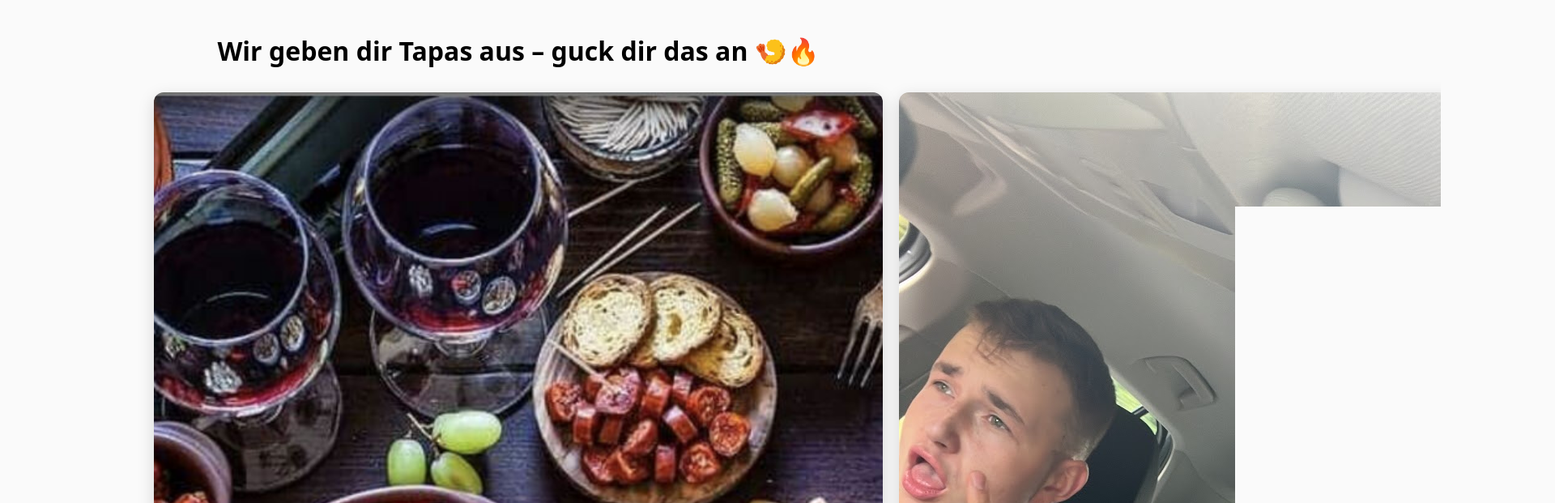
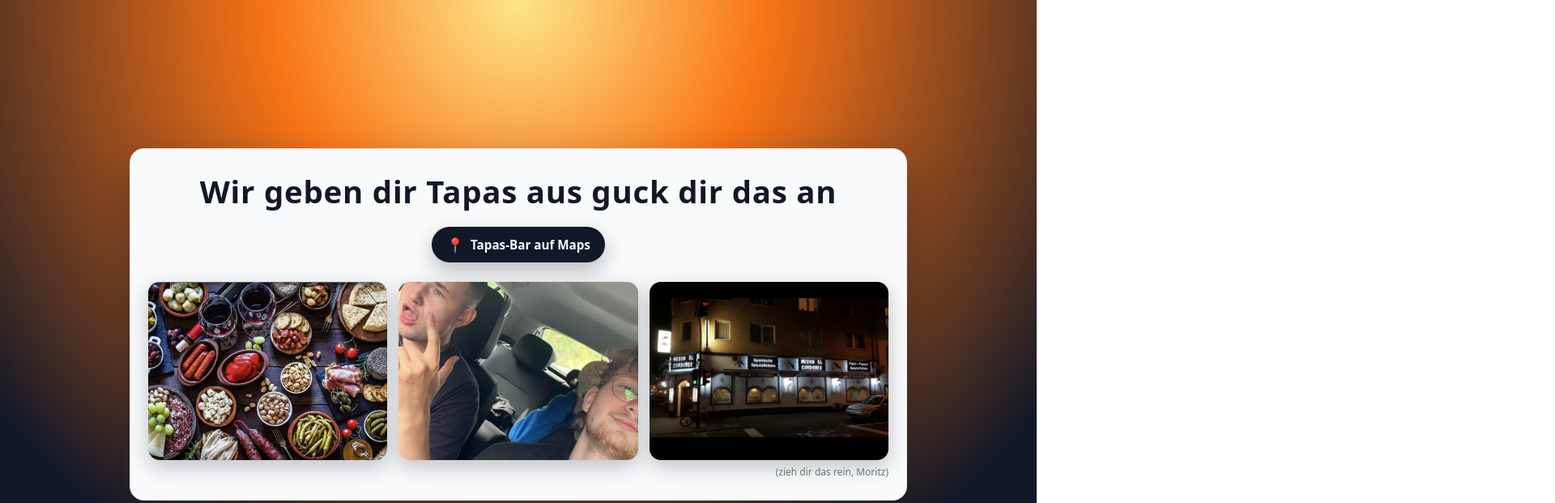
Before and after one commit to Jakobmue/Moritz-Tapas-Basi, a plain HTML site: page index.html in a window 1280 px wide. Shown: the top 621 px of the page at 81% size, 1920 px wide, since content can reach past the window. Drawn offline with Linux system fonts and the light colour scheme.

Commit message:
Refactor index.html for layout and content updates
Updated the title and modified the styling for improved layout and design. Adjusted content structure and added a map link.

```diff
--- a/index.html
+++ b/index.html
@@ -3,37 +3,134 @@
 <head>
   <meta charset="UTF-8" />
   <meta name="viewport" content="width=device-width, initial-scale=1.0" />
-  <title>Tapas Einladung</title>
+  <title>Tapas für Moritz</title>
   <style>
+    * {
+      box-sizing: border-box;
+      margin: 0;
+      padding: 0;
+    }
+
     body {
-      font-family: system-ui, sans-serif;
-      background: #fafafa;
-      margin: 0;
-      padding: 20px;
+      font-family: system-ui, -apple-system, BlinkMacSystemFont, "Segoe UI", sans-serif;
+      min-height: 100vh;
+      display: flex;
+      align-items: center;
+      justify-content: center;
+      padding: 24px;
+      background: radial-gradient(circle at top, #fde68a 0, #f97316 30%, #111827 80%);
+      color: #111827;
+    }
+
+    .card {
+      width: 100%;
+      max-width: 960px;
+      background: #f9fafb;
+      border-radius: 18px;
+      box-shadow: 0 20px 50px rgba(15, 23, 42, 0.35);
+      padding: 26px 22px 26px;
+      border: 1px solid rgba(15, 23, 42, 0.08);
+    }
+
+    .headline {
       text-align: center;
+      margin-bottom: 18px;
     }
+
+    .headline h1 {
+      font-size: clamp(1.8rem, 4vw, 2.4rem);
+      font-weight: 750;
+      letter-spacing: 0.02em;
+    }
+
+    .map-link {
+      display: flex;
+      justify-content: center;
+      margin-bottom: 24px;
+    }
+
+    .map-link a {
+      display: inline-flex;
+      align-items: center;
+      gap: 8px;
+      padding: 10px 18px;
+      border-radius: 999px;
+      border: none;
+      background: #111827;
+      color: #f9fafb;
+      text-decoration: none;
+      font-size: 0.95rem;
+      font-weight: 600;
+      box-shadow: 0 10px 25px rgba(0, 0, 0, 0.25);
+      transition: transform 0.12s ease, box-shadow 0.12s ease, background 0.12s ease;
+      cursor: pointer;
+    }
+
+    .map-link a span {
+      font-size: 1.1rem;
+    }
+
+    .map-link a:hover {
+      transform: translateY(-1px);
+      box-shadow: 0 14px 32px rgba(0, 0, 0, 0.3);
+      background: #020617;
+    }
+
     .gallery {
-      max-width: 900px;
-      margin: 30px auto;
-      display: flex;
-      gap: 20px;
+      display: grid;
+      grid-template-columns: repeat(auto-fit, minmax(220px, 1fr));
+      gap: 14px;
+      margin-bottom: 6px;
     }
+
     .gallery img {
       width: 100%;
-      border-radius: 12px;
-      box-shadow: 0 6px 20px rgba(0,0,0,0.15);
+      height: 220px;
       object-fit: cover;
+      border-radius: 14px;
+      box-shadow: 0 8px 24px rgba(15, 23, 42, 0.25);
+    }
+
+    .hint {
+      text-align: right;
+      font-size: 0.75rem;
+      color: #6b7280;
+      margin-top: 4px;
+    }
+
+    @media (max-width: 640px) {
+      .card {
+        padding: 20px 16px 20px;
+      }
+
+      .gallery img {
+        height: 190px;
+      }
     }
   </style>
 </head>
 <body>
-  <h1>Wir geben dir Tapas aus – guck dir das an 🍤🔥</h1>
+  <main class="card">
+    <div class="headline">
+      <h1>Wir geben dir Tapas aus guck dir das an</h1>
+    </div>
 
-  <div class="gallery">
-    <img src="tapas1.jpg" alt="Tapas Bild 1" />
-    <img src="tapas2.jpg" alt="Tapas Bild 2" />
-    <img src="tapas3.jpg" alt="Tapas Bild 3" />
-  </div>
+    <div class="map-link">
+      <a href="https://maps.app.goo.gl/CXucXfbEeTDbYh426?g_st=iw" target="_blank" rel="noopener noreferrer">
+        <span>📍</span>
+        Tapas-Bar auf Maps
+      </a>
+    </div>
 
+    <section class="gallery">
+      <img src="tapas1.jpg" alt="Tapas Bild 1" />
+      <img src="tapas2.jpg" alt="Tapas Bild 2" />
+      <img src="tapas3.jpg" alt="Tapas Bild 3" />
+    </section>
+
+    <div class="hint">
+      (zieh dir das rein, Moritz)
+    </div>
+  </main>
 </body>
 </html>
```
